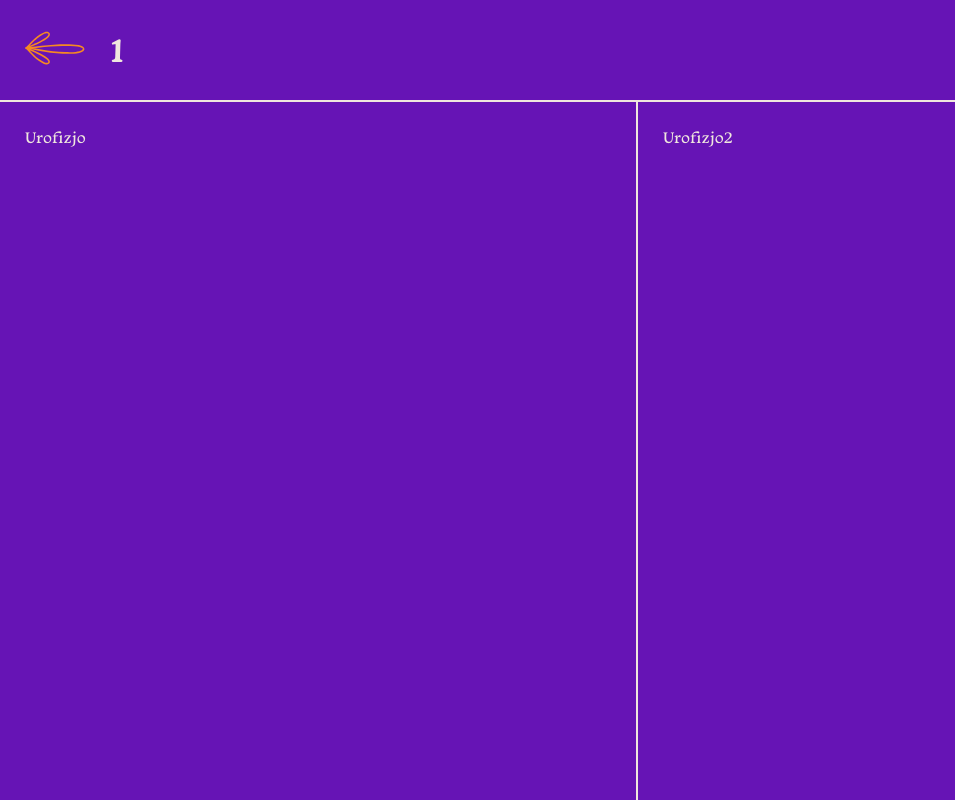
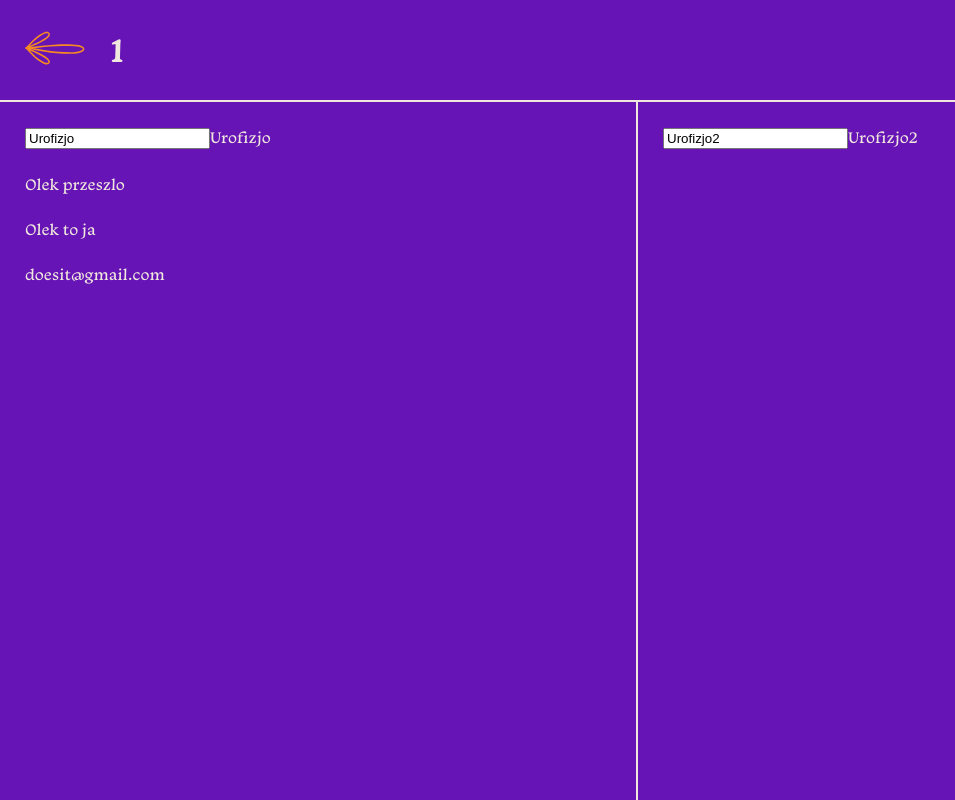
Before and after one commit to pasatoai/pestki, a Next.js app: page /gabinet/1 in a window 1280 px wide. Shown: the top 800 px of the page, without its empty margins (0-955 px from the left). Built offline with nearby package versions, Linux system fonts and the light colour scheme.

Commit message:
Edit mode started

```diff
--- a/pages/gabinet/[city].tsx
+++ b/pages/gabinet/[city].tsx
@@ -2,27 +2,61 @@ import Image from "next/image";
 import Link from "next/link";
 import { useRouter } from "next/router";
 import React, { useState } from "react";
+import { isErrored } from "stream";
 import * as L from "../../components/Layout/layout";
 import styles from "./gabinetpage.module.css";
 
 type Decoration = "underline" | "none" | "italic";
 
-type Block = {};
+type Block = { text: string; decoration: Decoration };
 
 // each section is two subscections
 
 type Section = {
   key: number;
-  leftS?: SubSection;
-  rightS?: SubSection;
+  leftS: SubSection;
+  rightS: SubSection;
 };
 
 type SubSection = {
-  name: string;
-  blocks: Block[];
+  name?: string;
+  blocks?: Block[];
 };
 
-function Block() {}
+function EditBlock({ isEdit, text, decoration }: { isEdit: boolean } & Block) {
+  return isEdit ? <input defaultValue={text} /> : <span>{text}</span>;
+}
+
+function Block({ text, decoration, isEdit }: Block & { isEdit: boolean }) {
+  return isEdit ? <input defaultValue={text} type="text" /> : null;
+}
+
+function SubSection({ name, blocks }: SubSection) {
+  const [isEdit, setIsEdit] = useState(false);
+
+  return (
+    <div className={styles.subSection}>
+      <input className={styles.subName} defaultValue={name} type="text" />
+      <EditBlock
+        text={name || "Nowa sekcja"}
+        isEdit={isEdit}
+        decoration={"none"}
+      />
+      <p className={styles.padder} />
+      <section className={styles.subBlocks}>
+        {blocks?.map(({ text, decoration }) => (
+          <EditBlock
+            key={text}
+            text={text}
+            isEdit={isEdit}
+            decoration={decoration}
+          />
+        ))}
+        {isEdit && <button>Dodaj blok</button>}
+      </section>
+    </div>
+  );
+}
 
 function GabinetPage(x: any) {
   const { query } = useRouter();
@@ -30,14 +64,24 @@ function GabinetPage(x: any) {
   const [sections, setSections] = useState<Section[]>([
     {
       key: Math.random(),
-      leftS: { name: "Urofizjo", blocks: [] },
+      leftS: {
+        name: "Urofizjo",
+        blocks: [
+          { text: "Olek przeszlo", decoration: "italic" },
+          { text: "Olek to ja", decoration: "italic" },
+          { text: "doesit@gmail.com", decoration: "italic" },
+        ],
+      },
       rightS: { name: "Urofizjo2", blocks: [] },
     },
     {
       key: Math.random(),
       leftS: { name: "Urofizjo", blocks: [] },
+      rightS: {},
     },
   ]);
+
+  const onBlockAdded = (sectionKey: number, isLeftSub: boolean, b: Block) => {};
 
   return (
     <L.Page isViolet={true}>
@@ -58,8 +102,8 @@ function GabinetPage(x: any) {
       <L.Content className={styles.sectionsWrapper}>
         {sections.map(({ key: sk, leftS, rightS }) => (
           <div key={sk} className={styles.section}>
-            <div className={styles.subSection}>{leftS?.name}</div>
-            <div className={styles.subSection}>{rightS?.name}</div>
+            <SubSection name={leftS?.name} blocks={leftS?.blocks} />
+            <SubSection name={rightS?.name} blocks={rightS?.blocks} />
           </div>
         ))}
       </L.Content>
--- a/pages/gabinet/gabinetpage.module.css
+++ b/pages/gabinet/gabinetpage.module.css
@@ -35,3 +35,13 @@
 .city {
   padding-left: 25px;
 }
+
+.subBlocks {
+  display: flex;
+  flex-direction: column;
+  gap: 25px;
+}
+
+.padder {
+  padding-top: 25px;
+}
--- a/styles/globals.css
+++ b/styles/globals.css
@@ -1,5 +1,6 @@
 html,
-body {
+body,
+p {
   padding: 0;
   margin: 0;
   font-family: "Monarcha", sans-serif;
```
